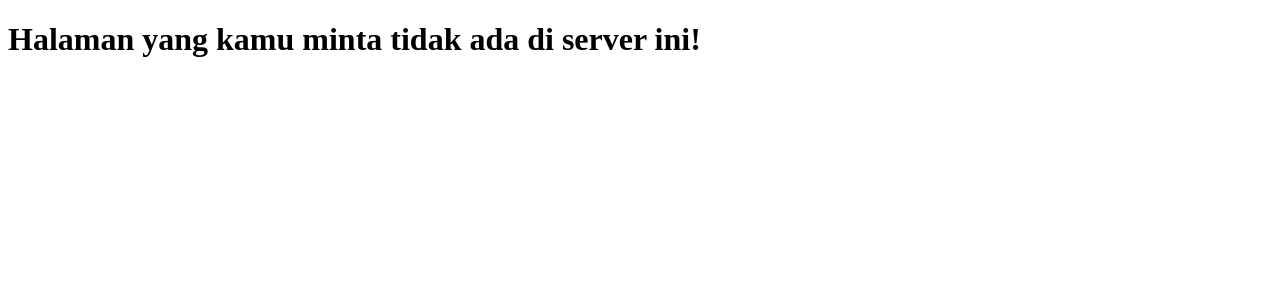
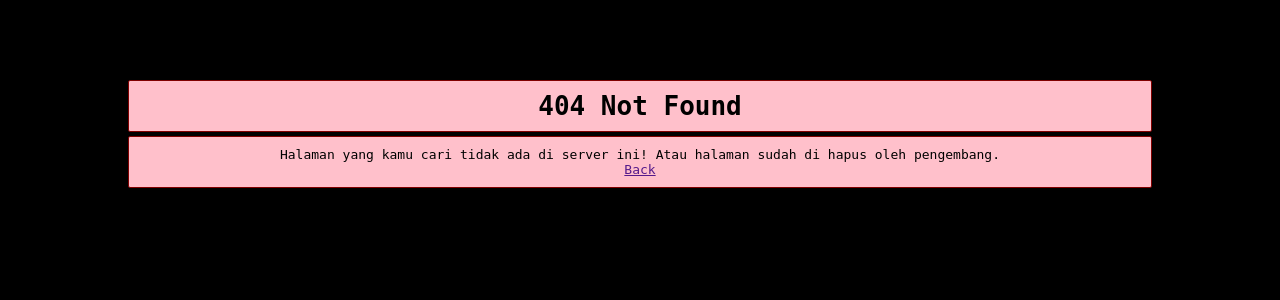
Before and after one commit to dadan-hidyt/evoting-rt-rw, a PHP site: page /template/404.html in a window 1280 px wide. Shown: the top 300 px of the page. Run offline with PHP 8.4, Linux system fonts and the light colour scheme.

Commit message:
mengubah beberapa

```diff
--- a/inc/autoload.php
+++ b/inc/autoload.php
@@ -1,3 +1,5 @@
 <?php
 
+include 'vendor/autoload.php';
+
  ?>
--- a/inc/functions/function_global.php
+++ b/inc/functions/function_global.php
@@ -1,9 +1,4 @@
 <?php
-/**
- *XTRSZZYS-2021183726532
- * fungsi untuk menampilkan error 404
- */
-
 function tampil_404()
 {
 	header("HTTP/1.1 404 Not Found");
@@ -159,6 +154,7 @@ function verifikasi_csrf($token = null){
 		return false;
 	}
 }
+//fungsi untuk url
 function url()
 {
 	global $config;
--- a/inc/functions/function_peserta.php
+++ b/inc/functions/function_peserta.php
@@ -66,7 +66,7 @@ function data_peserta_login($field = null)
 		}
 	}
 }
-
+//function untuk mencecek apakah user sudah milih atau belum
 function sudah_milih()
 {
 	global $db;
--- a/inc/konstanta.php
+++ b/inc/konstanta.php
@@ -3,4 +3,6 @@
 define("TB_SETTING","tbl_setting");
 define("TB_PESERTA",'tbl_peserta');
 define("TB_SUARA",'tbl_suara');
+define("TB_CALON","tbl_calon");
+
 define("SESS_NAME", "rt_sessid");
--- a/template/404.html
+++ b/template/404.html
@@ -4,8 +4,47 @@
 	<meta charset="UTF-8">
 	<meta name="viewport" content="width=device-width, initial-scale=1.0">
 	<title>404 Not Found</title>
+	<style>
+		*{
+			margin: 0;
+		}
+		body{
+			background: black;
+			font-family: monospace;
+			padding: 0;
+		}
+		.not-found{
+			text-align: center;
+			background: pink;
+			border: 1px solid maroon;
+			padding: 10px;
+			border-radius: 2px;
+			width: 80%;
+			margin:4px auto;
+			box-sizing: border-box;
+		}
+		.kosong4{
+			text-align: center;
+		}
+		.kontiner{
+			margin: 80px auto;
+		}
+	</style>
 </head>
 <body>
-	<h1>Halaman yang kamu minta tidak ada di server ini!</h1>
+	<!-- not found -->
+	<div class="kontiner">
+		<div class="not-found kosong4">
+		<h1>404 Not Found</h1>
+
+	</div>
+	<div class="not-found">
+		<p>
+			Halaman yang kamu cari tidak ada di server ini! Atau halaman sudah di hapus oleh pengembang.
+		</p>
+	<a href="">Back</a>
+	</div>
+	</div>
+	<!-- end not found -->
 </body>
 </html>
```
